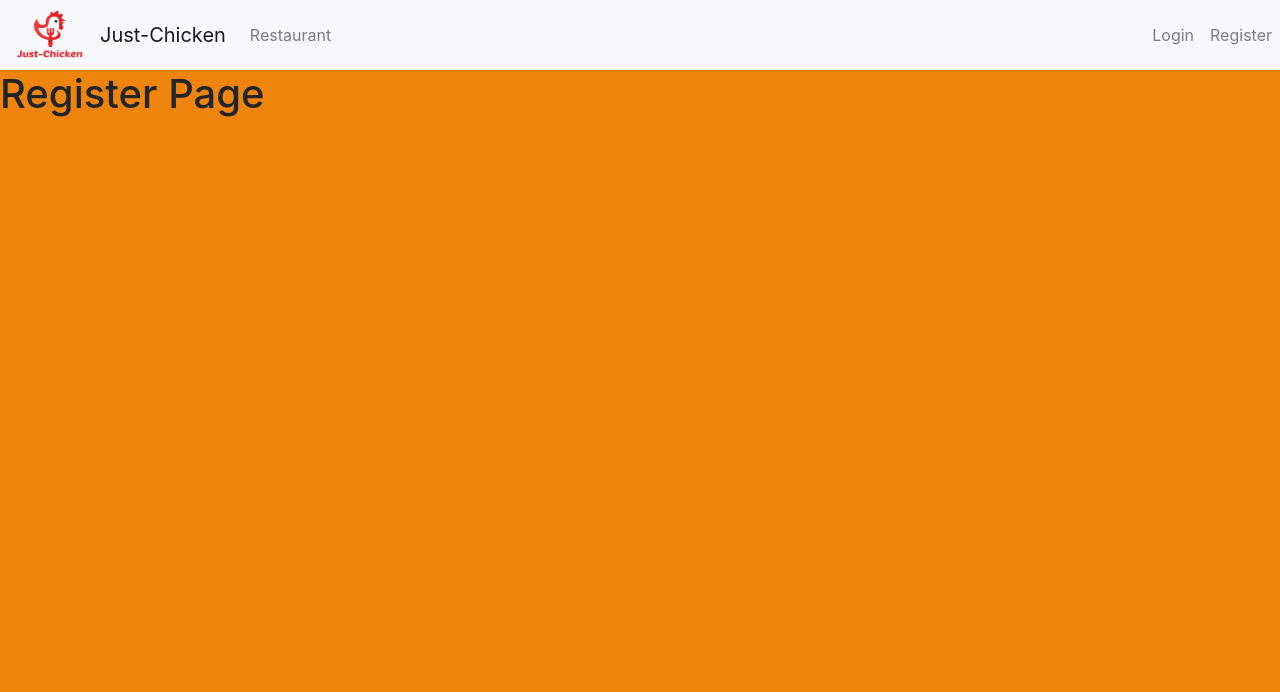
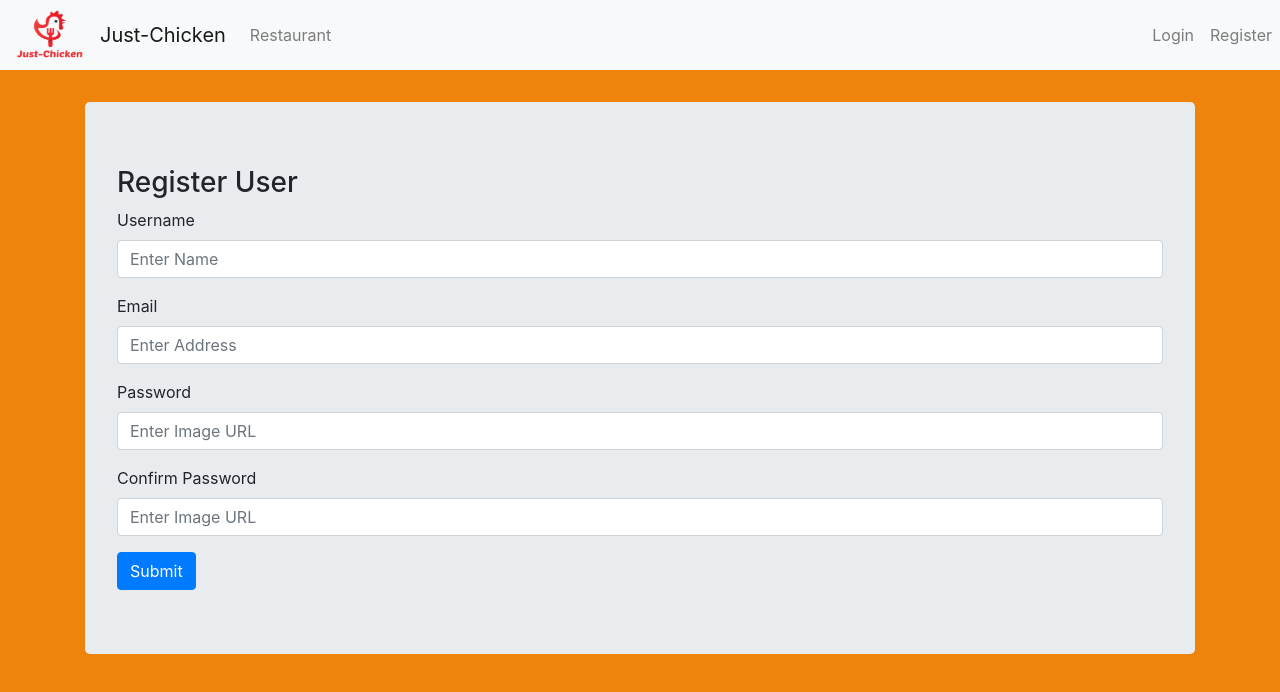
Before and after one commit to Nightmayr/just-chicken-front, a React (Create React App) app: page /register in a window 1280 px wide. Shown: the top 692 px of the page. Built offline with nearby package versions, Linux system fonts and the light colour scheme.

Commit message:
Added form for user register

```diff
--- a/src/pages/Register.js
+++ b/src/pages/Register.js
@@ -1,10 +1,76 @@
 import React, { Component } from 'react';
+import axios from 'axios';
 
 
 class Register extends Component{
+
+    constructor() {
+        super();
+        this.state = {
+            username: "",
+            email:"",
+            password: "",
+        };
+    }
+
+    usernameChange = (event) => {
+        this.setState({ username: event.target.value });
+    }
+
+    emailChange = (event) => {
+        this.setState({ email: event.target.value });
+    }
+
+    passwordChange = (event) => {
+        this.setState({ password: event.target.value });
+    }
+
+    handleInput = () => {
+        axios({
+            method: "post",
+            url: "http://localhost:8080/just-chicken/api/user/addUser",
+            data: {
+                username: this.state.username,
+                email: this.state.email,
+                password: this.state.password,
+            }
+        });
+        window.location.reload();
+        // window.location.replace('/restaurant');
+        this.props.history.push('/restaurant');
+    }
+
     render() {
         return (
-            <h1>Register Page</h1>
+            <div>
+                <div class="container">
+                    <div class="jumbotron">
+                        <h3>Register User</h3>
+                        <form>
+                            <div class="form-group">
+                                <label for="InputName">Username</label>
+                                <input type="text" class="form-control" id="inputName" value={this.state.name} placeholder="Enter Name" onChange={this.restaurantNameChange} />
+                            </div>
+                            <div class="form-group">
+                                <label for="inputAddress">Email</label>
+                                <input type="text" class="form-control" id="inputAddress" value={this.state.address} placeholder="Enter Address" onChange={this.restaurantAddressChange}/>
+                            </div>
+                            <div class="form-group">
+                                <label for="inputImage">Password</label>
+                                <input type="password" class="form-control" id="inputImage" value={this.state.photo} placeholder="Enter Image URL" onChange={this.restaurantPhotoChange} />
+                            </div>
+                            <div class="form-group">
+                                <label for="inputImage">Confirm Password</label>
+                                <input type="password" class="form-control" id="inputImage" value={this.state.photo} placeholder="Enter Image URL" onChange={this.restaurantPhotoChange} />
+                            </div>
+                            <button type="submit" onClick={this.handleInput} class="btn btn-primary">Submit</button>
+                        </form>
+
+                    </div>
+
+                </div>
+
+            </div>
         );
     }
 }
```
